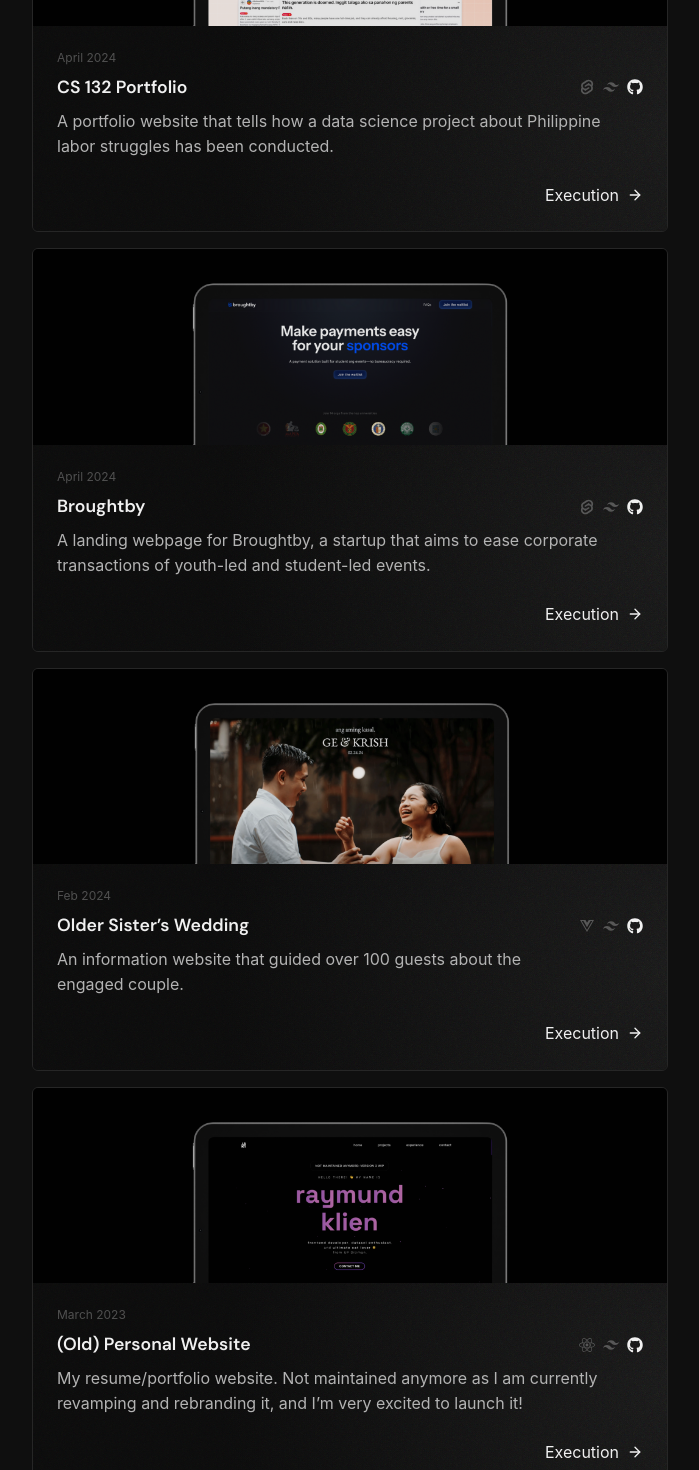
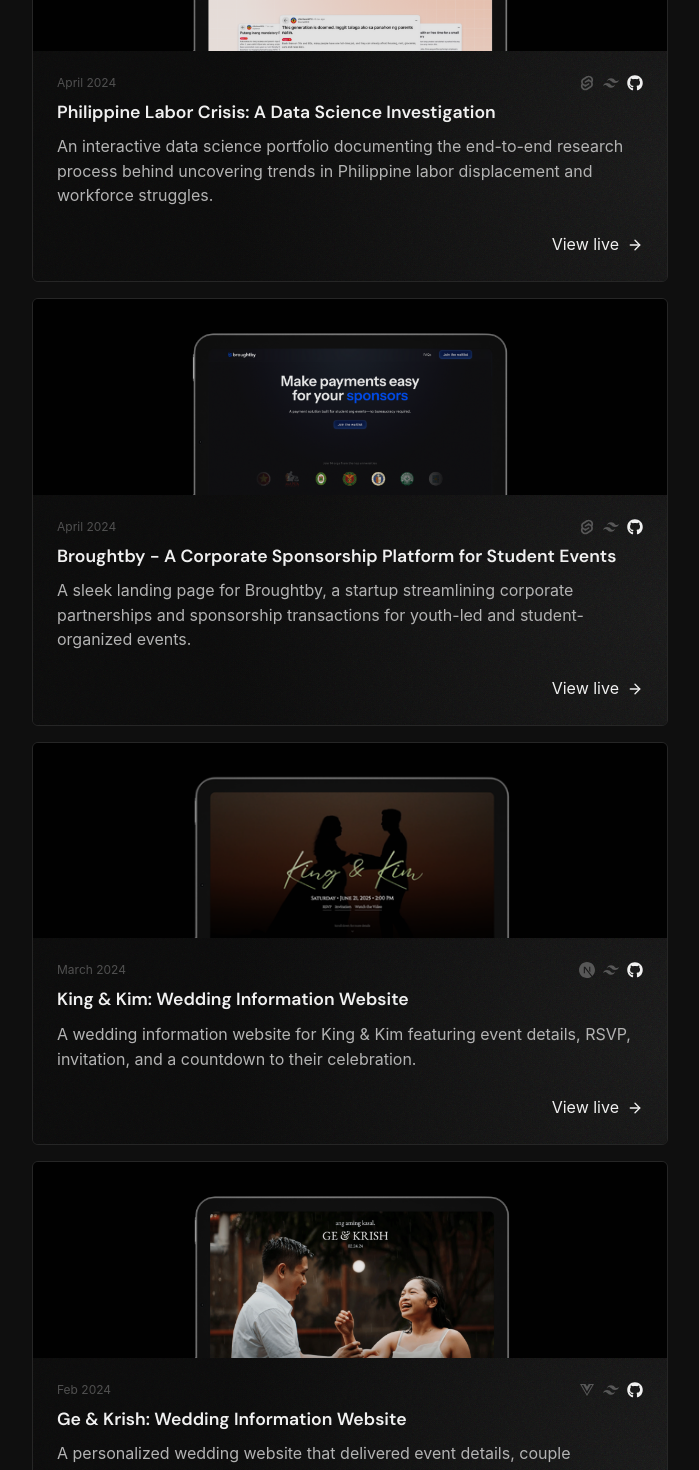
Before and after one commit to ark1tech/Portfolio, a Next.js app: page / in a window 1280 px wide. Shown: the part 1140-2610 px from the top of the page, without its empty margins (290-989 px from the left). Built offline with nearby package versions, Linux system fonts and the light colour scheme; a web font is replaced by a local one.

Commit message:
feat: fix portfolio lmao part 10

```diff
--- a/src/app/(design)/_masonry.jsx
+++ b/src/app/(design)/_masonry.jsx
@@ -27,7 +27,7 @@ export default function DesignMasonry() {
                 className="inline_link"
                 href="https://www.linkedin.com/company/akkord-smart-cities/"
                 target="_blank">
-                <span>Execution</span>{" "}
+                <span>View execution</span>{" "}
                 <FiArrowUpRight className="icon rotate-[45deg]" />
               </a>
             </div>
@@ -55,7 +55,7 @@ export default function DesignMasonry() {
                 className="inline_link"
                 href="https://broughtby.netlify.app/"
                 target="_blank">
-                <span>Execution</span>{" "}
+                <span>View execution</span>{" "}
                 <FiArrowUpRight className="icon rotate-[45deg]" />
               </a>
             </div>
@@ -83,7 +83,7 @@ export default function DesignMasonry() {
                 className="inline_link"
                 href="https://www.facebook.com/up.cs.week"
                 target="_blank">
-                <span>Execution</span>{" "}
+                <span>View execution</span>{" "}
                 <FiArrowUpRight className="icon rotate-[45deg]" />
               </a>
             </div>
@@ -111,7 +111,7 @@ export default function DesignMasonry() {
                 className="inline_link"
                 href="https://www.facebook.com/CURSOR.Tackle"
                 target="_blank">
-                <span>Execution</span>{" "}
+                <span>View execution</span>{" "}
                 <FiArrowUpRight className="icon rotate-[45deg]" />
               </a>
             </div>
@@ -140,7 +140,7 @@ export default function DesignMasonry() {
                 className="inline_link"
                 href="https://www.facebook.com/UPNOVAOfficial"
                 target="_blank">
-                <span>Execution</span>{" "}
+                <span>View execution</span>{" "}
                 <FiArrowUpRight className="icon rotate-[45deg]" />
               </a>
             </div>
@@ -169,7 +169,7 @@ export default function DesignMasonry() {
                 className="inline_link"
                 href="https://bit.ly/4cSh4BM"
                 target="_blank">
-                <span>Prototype</span>{" "}
+                <span>View prototype</span>{" "}
                 <FiArrowUpRight className="icon rotate-[45deg]" />
               </a>
             </div>
@@ -197,7 +197,7 @@ export default function DesignMasonry() {
                 className="inline_link"
                 href="https://bit.ly/4aR7Dkd"
                 target="_blank">
-                <span>Prototype</span>{" "}
+                <span>View prototype</span>{" "}
                 <FiArrowUpRight className="icon rotate-[45deg]" />
               </a>
             </div>
--- a/src/app/(websites)/_masonry.jsx
+++ b/src/app/(websites)/_masonry.jsx
@@ -2,7 +2,7 @@ import { Tooltip, MantineProvider } from "@mantine/core";
 import MasonryImage from "@/components/MasonryImage";
 import { FiArrowUpRight } from "react-icons/fi";
 import { RiSvelteFill } from "react-icons/ri";
-import { SiTailwindcss } from "react-icons/si";
+import { SiTailwindcss, SiNextdotjs } from "react-icons/si";
 import { FaGithub, FaVuejs, FaReact } from "react-icons/fa";
 
 export default function Masonry() {
@@ -25,15 +25,14 @@ export default function Masonry() {
 <div className="w-full flex flex-col border-[1px] border-[#262626] rounded-md overflow-hidden full_card">
           <MasonryImage
             src="/static/images/pilipinuts.png"
-            alt="PilipiNuts 2023"
+            alt="PilipiNuts: Philippine SDG Data Science Portfolio"
           />
           <div className="card">
             <div className="flex flex-col gap-[0.5rem] w-full">
-              <div className="flex flex-wrap justify-between items-center gap-[0.5rem]">
-                <p className="text-xs text-[#505050] w-full text-left text-pretty">
+              <div className="flex flex-row justify-between items-center gap-[0.5rem]">
+                <p className="text-xs text-[#505050] text-left text-pretty">
                   August 2024
                 </p>
-                <h4>PilipiNuts 2023</h4>
                 <div className="flex flex-row gap-[0.5rem] text-[#575757]">
                   <RiSvelteFill className="" />
                   <SiTailwindcss className="" />
@@ -53,8 +52,9 @@ export default function Masonry() {
                   </Tooltip>
                 </div>
               </div>
+              <h4>PilipiNuts: Philippine SDG Data Science Portfolio</h4>
               <p>
-                A portfolio website of data science projects tackling the Sustainable Development Goals in the Philippines.
+                A data science portfolio website showcasing analytical projects that explore and address the United Nations Sustainable Development Goals within the Philippine context.
               </p>
             </div>
             <div className="w-full flex flex-row justify-end gap-[1rem]">
@@ -62,7 +62,7 @@ export default function Masonry() {
                 className="inline_link"
                 href="https://pilipinuts.netlify.app/"
                 target="_blank">
-                <span>Execution</span>{" "}
+                <span>View live</span>{" "}
                 <FiArrowUpRight className="icon rotate-[45deg]" />
               </a>
             </div>
@@ -72,15 +72,14 @@ export default function Masonry() {
         <div className="w-full flex flex-col border-[1px] border-[#262626] rounded-md overflow-hidden full_card">
           <MasonryImage
             src="/static/images/2.png"
-            alt="CS 132 Portfolio"
+            alt="Philippine Labor Crisis: A Data Science Investigation"
           />
           <div className="card">
             <div className="flex flex-col gap-[0.5rem] w-full">
-              <div className="flex flex-wrap justify-between items-center gap-[0.5rem]">
-                <p className="text-xs text-[#505050] w-full text-left text-pretty">
+              <div className="flex flex-row justify-between items-center gap-[0.5rem]">
+                <p className="text-xs text-[#505050] text-left text-pretty">
                   April 2024
                 </p>
-                <h4>CS 132 Portfolio</h4>
                 <div className="flex flex-row gap-[0.5rem] text-[#575757]">
                   <RiSvelteFill className="" />
                   <SiTailwindcss className="" />
@@ -100,9 +99,9 @@ export default function Masonry() {
                   </Tooltip>
                 </div>
               </div>
+              <h4>Philippine Labor Crisis: A Data Science Investigation</h4>
               <p>
-                A portfolio website that tells how a data science project about
-                Philippine labor struggles has been conducted.
+                An interactive data science portfolio documenting the end-to-end research process behind uncovering trends in Philippine labor displacement and workforce struggles.
               </p>
             </div>
             <div className="w-full flex flex-row justify-end gap-[1rem]">
@@ -110,7 +109,7 @@ export default function Masonry() {
                 className="inline_link"
                 href="https://pocari-cs132.arkimanago.com"
                 target="_blank">
-                <span>Execution</span>{" "}
+                <span>View live</span>{" "}
                 <FiArrowUpRight className="icon rotate-[45deg]" />
               </a>
             </div>
@@ -120,15 +119,14 @@ export default function Masonry() {
         <div className="w-full flex flex-col border-[1px] border-[#262626] rounded-md overflow-hidden full_card">
           <MasonryImage
             src="/static/images/1.png"
-            alt="Broughtby"
+            alt="Broughtby - A Corporate Sponsorship Platform for Student Events"
           />
           <div className="card">
             <div className="flex flex-col gap-[0.5rem] w-full">
-              <div className="flex flex-wrap justify-between items-center gap-[0.5rem]">
-                <p className="text-xs text-[#505050] w-full text-left text-pretty">
+              <div className="flex flex-row justify-between items-center gap-[0.5rem]">
+                <p className="text-xs text-[#505050] text-left text-pretty">
                   April 2024
                 </p>
-                <h4>Broughtby</h4>
                 <div className="flex flex-row gap-[0.5rem] text-[#575757]">
                   <RiSvelteFill className="" />
                   <SiTailwindcss className="" />
@@ -148,9 +146,9 @@ export default function Masonry() {
                   </Tooltip>
                 </div>
               </div>
+              <h4>Broughtby - A Corporate Sponsorship Platform for Student Events</h4>
               <p>
-                A landing webpage for Broughtby, a startup that aims to ease
-                corporate transactions of youth-led and student-led events.
+                A sleek landing page for Broughtby, a startup streamlining corporate partnerships and sponsorship transactions for youth-led and student-organized events.
               </p>
             </div>
             <div className="w-full flex flex-row justify-end gap-[1rem]">
@@ -158,7 +156,54 @@ export default function Masonry() {
                 className="inline_link"
                 href="https://broughtby.netlify.app/"
                 target="_blank">
-                <span>Execution</span>{" "}
+                <span>View live</span>{" "}
+                <FiArrowUpRight className="icon rotate-[45deg]" />
+              </a>
+            </div>
+          </div>
+        </div>
+
+        <div className="w-full flex flex-col border-[1px] border-[#262626] rounded-md overflow-hidden full_card">
+          <MasonryImage
+            src="/static/images/7.png"
+            alt="King & Kim: Wedding Information Website"
+          />
+          <div className="card">
+            <div className="flex flex-col gap-[0.5rem] w-full">
+              <div className="flex flex-row justify-between items-center gap-[0.5rem]">
+                <p className="text-xs text-[#505050] text-left text-pretty">
+                  March 2024
+                </p>
+                <div className="flex flex-row gap-[0.5rem] text-[#575757]">
+                  <SiNextdotjs className="" />
+                  <SiTailwindcss className="" />
+                  <Tooltip
+                    color="dark"
+                    label="View on GitHub"
+                    offset={10}
+                    position="top"
+                    withArrow="true"
+                    transitionProps={{ transition: "pop", duration: 300 }}>
+                    <a
+                      className="inline_link transition-all"
+                      href="https://github.com/ark1tech/kknottyaffair"
+                      target="_blank">
+                      <FaGithub />
+                    </a>
+                  </Tooltip>
+                </div>
+              </div>
+              <h4>King & Kim: Wedding Information Website</h4>
+              <p>
+                A wedding information website for King & Kim featuring event details, RSVP, invitation, and a countdown to their celebration.
+              </p>
+            </div>
+            <div className="w-full flex flex-row justify-end gap-[1rem]">
+              <a
+                className="inline_link"
+                href="https://kknottyaffair.vercel.app/"
+                target="_blank">
+                <span>View live</span>{" "}
                 <FiArrowUpRight className="icon rotate-[45deg]" />
               </a>
             </div>
@@ -168,15 +213,14 @@ export default function Masonry() {
         <div className="w-full flex flex-col border-[1px] border-[#262626] rounded-md overflow-hidden full_card">
           <MasonryImage
             src="/static/images/4.png"
-            alt="Older Sister's Wedding"
+            alt="Ge & Krish: Wedding Information Website"
           />
           <div className="card">
             <div className="flex flex-col gap-[0.5rem] w-full">
-              <div className="flex flex-wrap justify-between items-center gap-[0.5rem]">
-                <p className="text-xs text-[#505050] w-full text-left text-pretty">
+              <div className="flex flex-row justify-between items-center gap-[0.5rem]">
+                <p className="text-xs text-[#505050] text-left text-pretty">
                   Feb 2024
                 </p>
-                <h4>Older Sister&rsquo;s Wedding</h4>
                 <div className="flex flex-row gap-[0.5rem] text-[#575757]">
                   <FaVuejs className="" />
                   <SiTailwindcss className="" />
@@ -196,9 +240,9 @@ export default function Masonry() {
                   </Tooltip>
                 </div>
               </div>
+              <h4>Ge & Krish: Wedding Information Website</h4>
               <p>
-                An information website that guided over 100 guests about the
-                engaged couple.
+                A personalized wedding website that delivered event details, couple stories, and guest guidance to over 100 attendees for a seamless celebration experience.
               </p>
             </div>
             <div className="w-full flex flex-row justify-end gap-[1rem]">
@@ -206,7 +250,7 @@ export default function Masonry() {
                 className="inline_link"
                 href="https://geandkrish.netlify.app"
                 target="_blank">
-                <span>Execution</span>{" "}
+                <span>View live</span>{" "}
                 <FiArrowUpRight className="icon rotate-[45deg]" />
               </a>
             </div>
@@ -216,15 +260,14 @@ export default function Masonry() {
         <div className="w-full flex flex-col border-[1px] border-[#262626] rounded-md overflow-hidden full_card">
           <MasonryImage
             src="/static/images/3.png"
-            alt="Personal Website"
+            alt="Personal Developer Portfolio (v1)"
           />
           <div className="card">
             <div className="flex flex-col gap-[0.5rem] w-full">
-              <div className="flex flex-wrap justify-between items-center gap-[0.5rem]">
-                <p className="text-xs text-[#505050] w-full text-left text-pretty">
+              <div className="flex flex-row justify-between items-center gap-[0.5rem]">
+                <p className="text-xs text-[#505050] text-left text-pretty">
                   March 2023
                 </p>
-                <h4>(Old) Personal Website</h4>
                 <div className="flex flex-row gap-[0.5rem] text-[#575757]">
                   <FaReact className="" />
                   <SiTailwindcss className="" />
@@ -244,10 +287,9 @@ export default function Masonry() {
                   </Tooltip>
                 </div>
               </div>
+              <h4>Personal Developer Portfolio (v1)</h4>
               <p>
-                My resume/portfolio website. Not maintained anymore as I am
-                currently revamping and rebranding it, and I&rsquo;m very
-                excited to launch it!
+                A React-based resume and portfolio website showcasing my early frontend development projects, design sensibilities, and technical skill set.
               </p>
             </div>
             <div className="w-full flex flex-row justify-end gap-[1rem]">
@@ -255,7 +297,7 @@ export default function Masonry() {
                 className="inline_link"
                 href="https://temp.arkimanago.com"
                 target="_blank">
-                <span>Execution</span>{" "}
+                <span>View live</span>{" "}
                 <FiArrowUpRight className="icon rotate-[45deg]" />
               </a>
             </div>
```
Also changed, not shown: src/app/(product)/_masonry.jsx (+6 -6 lines), public/static/images/7.png (added).
